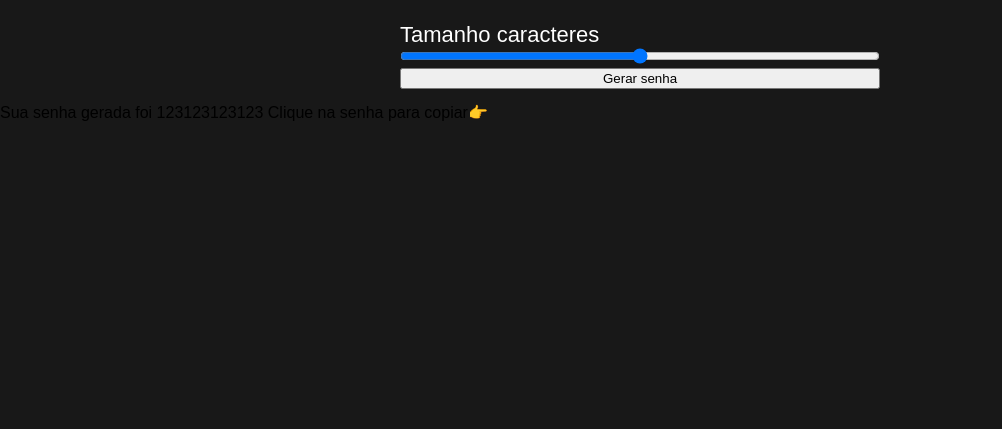
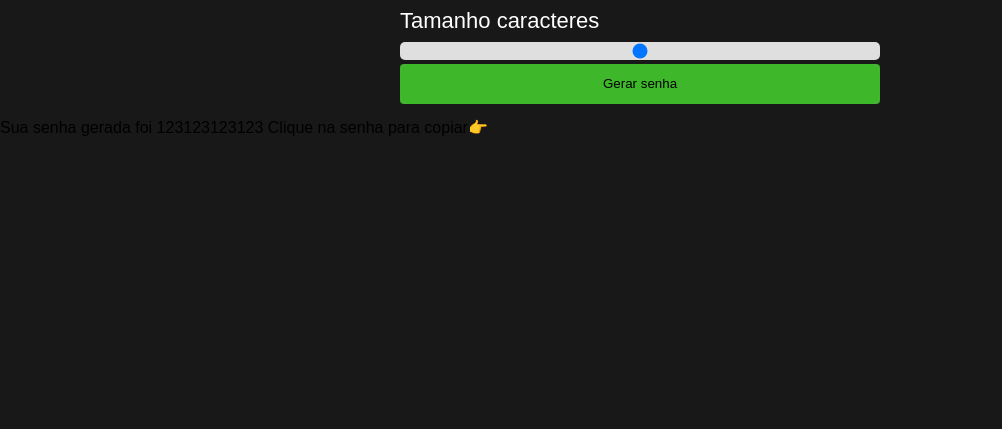
Before and after one commit to Brunogabriel-dev/gerador-senhas, a plain HTML site: page index.html in a window 1280 px wide. Shown: the part 371-800 px from the top of the page, without its empty margins (0-1002 px from the left). Drawn offline with Linux system fonts and the light colour scheme.

```diff
--- a/style.css
+++ b/style.css
@@ -15,7 +15,7 @@ body{
   flex-direction: column;
 }
 
-.logo{
+.logo {
   max-width: 600px;
   margin-bottom: 24px;
 }
@@ -29,3 +29,20 @@ body{
   color: #fff;
   font-size: 22px;
 }
+
+.slider {
+  -webkit-appearance: none;
+  width: 100%;
+  border-radius: 5px;
+  background: #dfdfdf;
+  height: 18px;
+  outline: none;
+  margin-top: 8px;
+}
+
+.button-cta {
+  height: 40px;
+  background-color: #3eb72b;
+  border: 0;
+  border-radius: 4px;
+}
```
